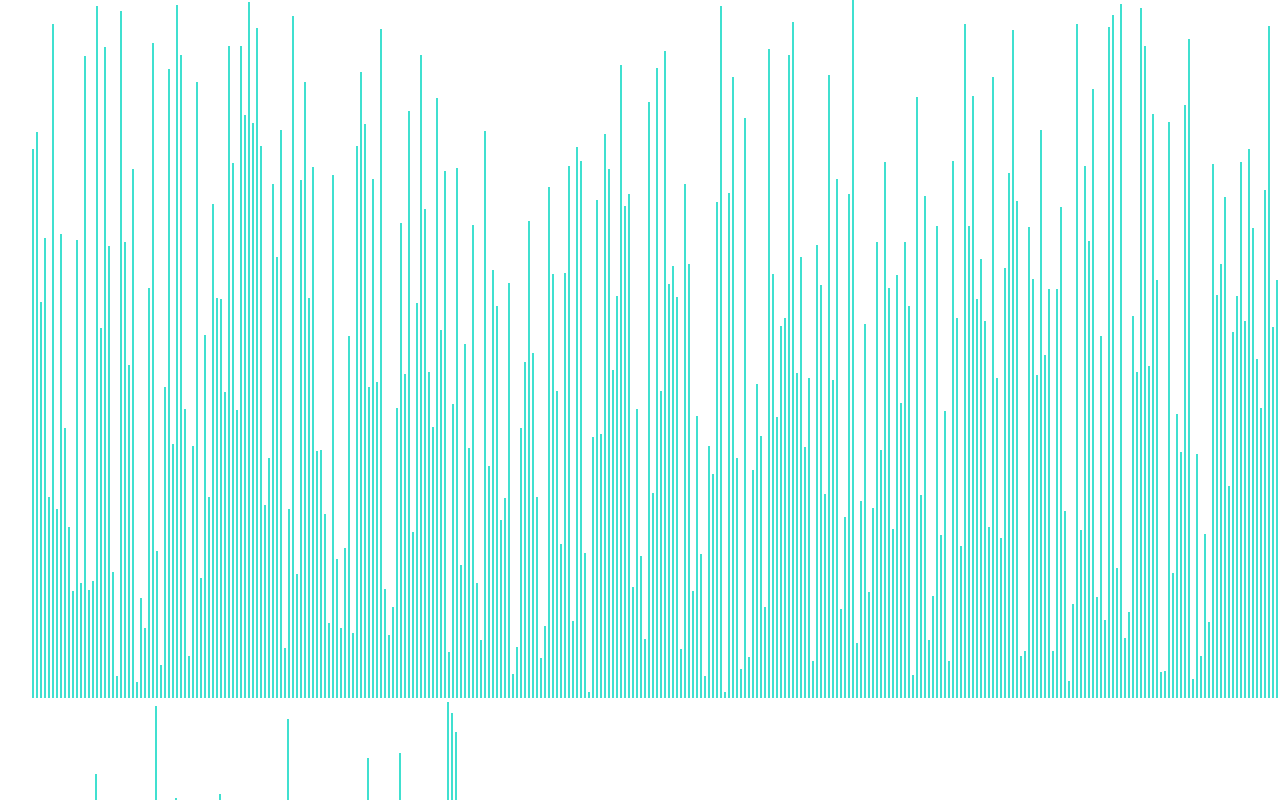
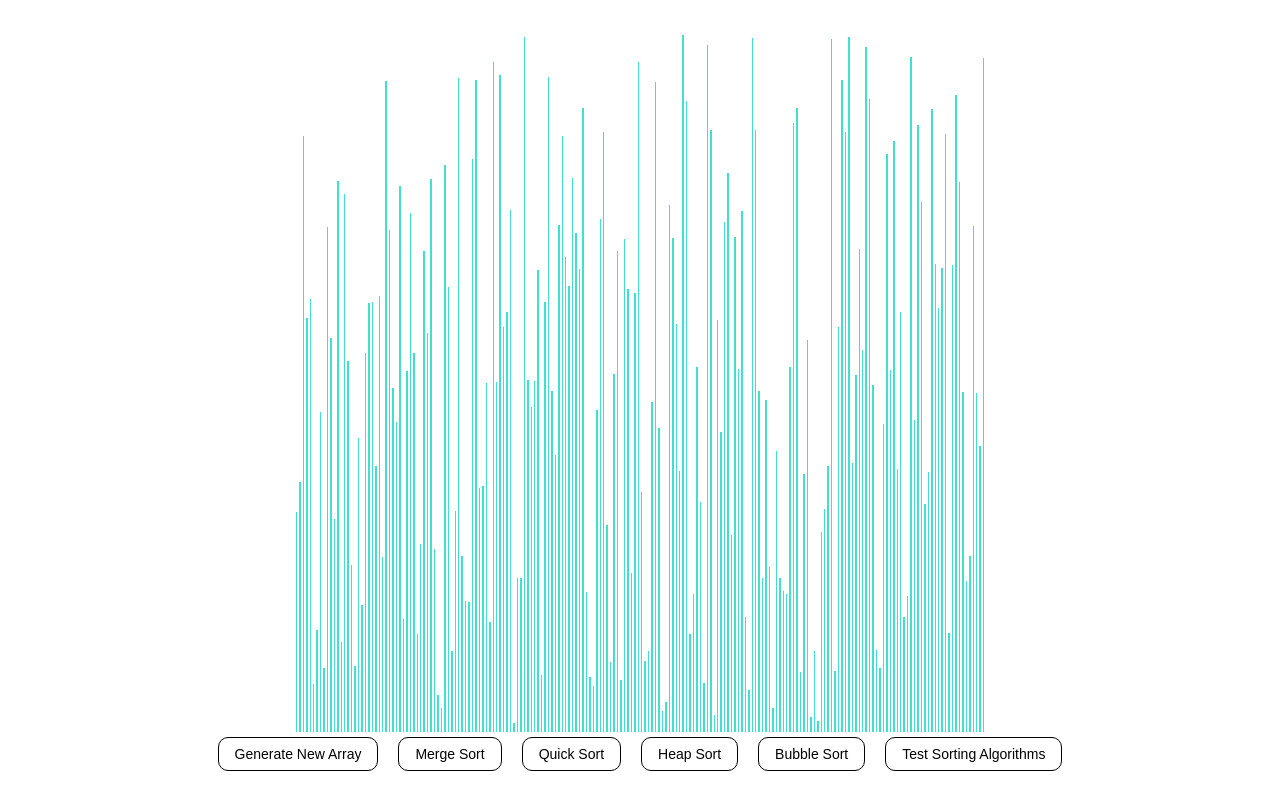
Before and after one commit to Tummy2/Sorting-Algorithm-Visualizer, a React (Create React App) app in the folder sorting-algorithm-visualizer/: page / in a window 1280 px wide. Shown: the top 800 px of the page. Built offline with nearby package versions, Linux system fonts and the light colour scheme.

Commit message:
Progress check 4
Implemented bubbleSortAnimations() function as well as bubbleSort() function, changed up the CSS for array container, added a button container, centered both containers, added a button class to the CSS and changed up the buttons a tad

```diff
--- a/sorting-algorithm-visualizer/src/SortingVisualizer/SortingVisualizer.css
+++ b/sorting-algorithm-visualizer/src/SortingVisualizer/SortingVisualizer.css
@@ -1,12 +1,51 @@
+body {
+    display: flex;
+    flex-direction: column;
+    align-items: center;
+    justify-content: center;
+    height: 100vh;
+    margin: 0;
+    background-color: white; /* Optional: set background color for the body */
+}
+
 .array-container {
-    position: absolute;
-    left: 30px;
-    /* top: 100px; */
+    display: flex;
+    justify-content: center;
+    align-items: flex-end; /* Aligns bars to the bottom of the container */
+    margin-top: 5px; /* Adds whitespace above the container */
+    max-width: fit-content;
+    margin-left: auto;
+    margin-right: auto;
+    height: 60%; /* Adjust the height as needed */
+    width: 80%; /* Adjust the width as needed */
 }
 
 .array-bar {
     width: 2px;
     background-color: turquoise;
-    display: inline-block;
     margin: 0 1px;
 }
+
+.button-container {
+    display: flex;
+    justify-content: center;
+    margin-top: 5px; /* Adds space between the container and the buttons */
+    max-width: fit-content;
+    margin-left: auto;
+    margin-right: auto;
+}
+
+button {
+    margin: 0 10px;
+    padding: 8px 16px;
+    font-size: 14px;
+    border: 1px solid black; /* Optional: add border */
+    border-radius: 10px; /* Adjust the radius as needed */
+    background-color: white; /* Optional: button background color */
+    color: black; /* Optional: text color */
+    cursor: pointer; /* Optional: changes cursor to pointer on hover */
+}
+
+button:hover {
+    background-color: rgb(179, 169, 169); /* Optional: changes color on hover */
+}
--- a/sorting-algorithm-visualizer/src/SortingVisualizer/SortingVisualizer.jsx
+++ b/sorting-algorithm-visualizer/src/SortingVisualizer/SortingVisualizer.jsx
@@ -1,12 +1,12 @@
 import React from 'react';
-import {mergeSortAnimations} from '../sortingAlgorithms/sortingAlgorithms.js';
+import {mergeSortAnimations, bubbleSortAnimations} from '../sortingAlgorithms/sortingAlgorithms.js';
 import './SortingVisualizer.css';
 
 // speed of animation
-const ANIMATION_SPEED_MS = 5;
+const ANIMATION_SPEED_MS = 1;
 
 // how many numbers in array to be sorted
-const NUMBER_OF_ARRAY_BARS = 440;
+const NUMBER_OF_ARRAY_BARS = 200;
 
 export class SortingVisualizer extends React.Component {
     constructor(props) {
@@ -58,7 +58,30 @@ export class SortingVisualizer extends React.Component {
 
     heapSort() {}
 
-    bubbleSort() {}
+    bubbleSort() {
+        const animations = bubbleSortAnimations(this.state.array);
+        for (let i = 0; i < animations.length; i++) {
+            const arrayBars = document.getElementsByClassName('array-bar');
+            const isColorChange = i % 4 < 2;
+            if (isColorChange) {
+                const [barOneIdx, barTwoIdx] = animations[i];
+                console.log(animations[i]);
+                const barOneStyle = arrayBars[barOneIdx].style;
+                const barTwoStyle = arrayBars[barTwoIdx].style;
+                const color = i % 4 === 0 ? 'red' : 'turquoise';
+                setTimeout(() => {
+                    barOneStyle.backgroundColor = color;
+                    barTwoStyle.backgroundColor = color;
+                }, i * ANIMATION_SPEED_MS);
+            } else {
+                setTimeout(() => {
+                    const [barOneIdx, newHeight] = animations[i];
+                    const barOneStyle = arrayBars[barOneIdx].style;
+                    barOneStyle.height = `${newHeight}px`;
+                }, i * ANIMATION_SPEED_MS);
+            }
+        }
+    }
 
     testSortingAlgorithms() {
         for (let i = 0; i < 100; i++) {
@@ -73,10 +96,12 @@ export class SortingVisualizer extends React.Component {
         }
     }
 
+
     render() {
         const {array} = this.state;
 
         return (
+            <div>
                 <div className="array-container">
                     {array.map((value, idx) => (
                         <div
@@ -84,12 +109,15 @@ export class SortingVisualizer extends React.Component {
                             key={idx}
                             style={{height: `${value}px`}}></div>
                     ))}
+                </div>
+                <div className="button-container">
                     <button onClick={() => this.resetArray()}>Generate New Array</button>
                     <button onClick={() => this.mergeSort()}>Merge Sort</button>
                     <button onClick={() => this.quickSort()}>Quick Sort</button>
                     <button onClick={() => this.heapSort()}>Heap Sort</button>
                     <button onClick={() => this.bubbleSort()}>Bubble Sort</button>
                     <button onClick={() => this.testSortingAlgorithms()}>Test Sorting Algorithms</button>
+                </div>
             </div>
         );
     }
--- a/sorting-algorithm-visualizer/src/sortingAlgorithms/sortingAlgorithms.js
+++ b/sorting-algorithm-visualizer/src/sortingAlgorithms/sortingAlgorithms.js
@@ -31,7 +31,7 @@ function doMerge(mainArray, startIdx, middleIdx, endIdx, helpArray, animations)
             animations.push([k, helpArray[i]]);
             mainArray[k++] = helpArray[i++];
         } else {
-            // We overwrite the value at index k in the orgininal array with the
+            // We overwrite the value at index k in the original array with the
             // value at index j in the help array
             animations.push([k, helpArray[j]]);
             mainArray[k++] = helpArray[j++];
@@ -41,24 +41,52 @@ function doMerge(mainArray, startIdx, middleIdx, endIdx, helpArray, animations)
         // These are the values that we're comparing; we push them once
         // to change their color
         animations.push([i, i]);
-        // These aare the values that we're comparing; we push them a second
+        // These are the values that we're comparing; we push them a second
         // time to rever their color
         animations.push([i, i]);
-        // We overwrite the value at indeex k in the original array with the
+        // We overwrite the value at index k in the original array with the
         // value at index i in the help array
         animations.push([k, helpArray[i]]);
         mainArray[k++] = helpArray[i++];
     }
     while (j <= endIdx) {
-        // These aare the values that we're comparing; we push them a second
-        // time to rever their color
+        // These are the values that we're comparing; we push them a second
+        // time to revert their color
         animations.push([j, j]);
-        // These aare the values that we're comparing; we push them a second
-        // time to rever their color
+        // These are the values that we're comparing; we push them a second
+        // time to revert their color
         animations.push([j, j]);
-        // We overwrite the value at indeex k in the original array with the
+        // We overwrite the value at index k in the original array with the
         // value at index i in the help array
         animations.push([k, helpArray[j]]);
         mainArray[k++] = helpArray[j++];
     }
 }
+
+export const bubbleSortAnimations = (array) => {
+    const animations = [];
+    let swapped;
+    do {
+        swapped = false;
+        for (let i = 0; i < array.length - 1; i++) {
+            // Record the comparison
+            animations.push([i, i + 1]);
+            animations.push([i, i + 1]);
+            if (array[i] > array[i + 1]) {
+                // Swap the elements
+                let temp = array[i];
+                array[i] = array[i + 1];
+                array[i + 1] = temp;
+                swapped = true;
+                // Record the swap
+                animations.push([i, array[i]]);
+                animations.push([i + 1, array[i + 1]]);
+            } else {
+                // Record no swap
+                animations.push([i, array[i]]);
+                animations.push([i + 1, array[i + 1]]);
+            }
+        }
+    } while (swapped);
+    return animations;
+}
```
Lines whose indentation alone changed are shown as unchanged.
